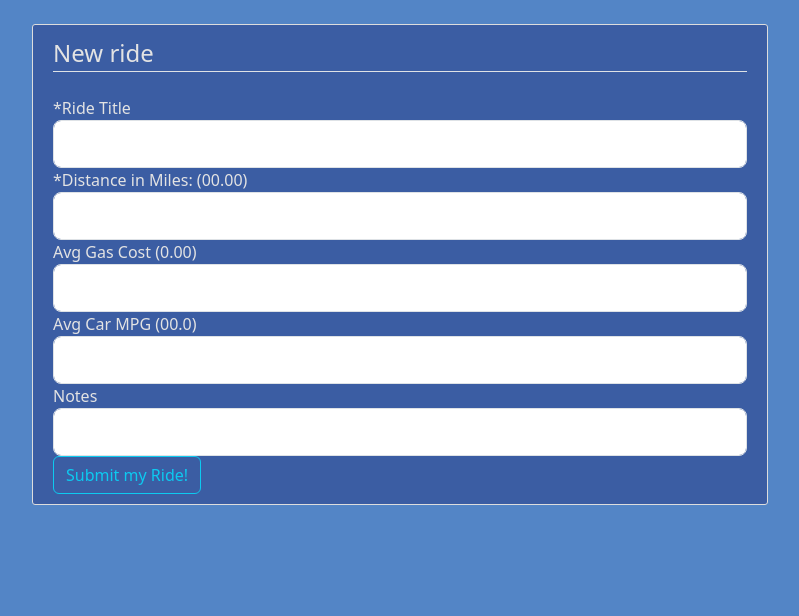
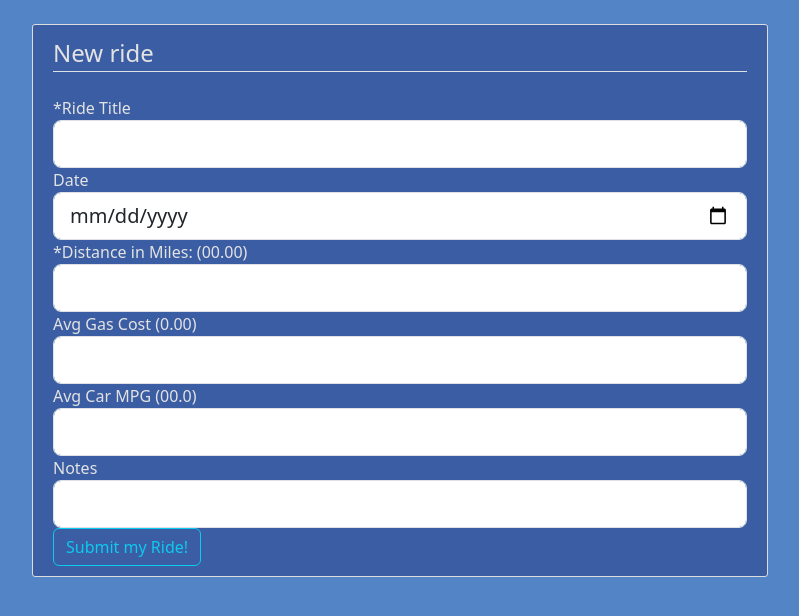
Before and after one commit to Teragram04/PedalPowered, a Flask app: page /logride in a window 1280 px wide. Shown: the part 56-672 px from the top of the page, without its empty margins (50-849 px from the left). Run offline with Flask 3, Linux system fonts and the light colour scheme; a user stored in the database is signed in; some libraries are stand-ins or nearby versions; some web fonts are replaced.

Commit message:
Change db to allow user to manually enter date

```diff
--- a/pedalpowered/forms.py
+++ b/pedalpowered/forms.py
@@ -1,6 +1,6 @@
 from flask_wtf import FlaskForm
 from flask_wtf.file import FileField, FileAllowed
-from wtforms import StringField, PasswordField, SubmitField, BooleanField, FloatField
+from wtforms import StringField, PasswordField, SubmitField, BooleanField, FloatField, DateField
 from wtforms.validators import DataRequired, Length, Email, EqualTo, ValidationError
 from pedalpowered.models import User
 from flask_login import current_user
@@ -73,6 +73,7 @@ class UpdateAcctForm(FlaskForm):
 class NewRideForm(FlaskForm):
     title = StringField('*Ride Title', validators=[DataRequired()])
     distance = FloatField('*Distance in Miles: (00.00)',validators=[DataRequired()])
+    ride_date = DateField('Date', validators=[DataRequired()], format= '%Y-%m-%d')
     gas_price = FloatField('Avg Gas Cost (0.00)')
     car_mpg = FloatField('Avg Car MPG (00.0)')
     comment = StringField('Notes')
--- a/pedalpowered/models.py
+++ b/pedalpowered/models.py
@@ -27,7 +27,8 @@ class User(db.Model, UserMixin):
 class rides(db.Model):
     #Columns for table
     id = db.Column(db.Integer, primary_key = True)
-    ride_date = db.Column(db.DateTime, nullable = False, default = lambda: datetime.now(timezone.utc))
+    ride_date = db.Column(db.DateTime, nullable = False)
+    #If you want time automatically added, use default = lambda: datetime.now(timezone.utc)
     title = db.Column(db.String, nullable = False)
     distance = db.Column(db.Float, nullable = False)
     gas_price = db.Column(db.Float, nullable = True)
--- a/pedalpowered/routes.py
+++ b/pedalpowered/routes.py
@@ -7,6 +7,7 @@ import secrets
 import os
 from PIL import Image
 from pedalpowered.stats_calculator import get_user_stats
+from datetime import datetime,timezone
 
 @app.route("/home")
 @login_required
@@ -19,7 +20,11 @@ def home():
 def logride():
     form = NewRideForm()
     if form.validate_on_submit():
-        new_ride = rides(title = form.title.data, distance = form.distance.data, gas_price = form.gas_price.data,
+        ride_datetime = datetime.combine(
+            form.ride_date.data,
+            datetime.now(timezone.utc).time()
+        )
+        new_ride = rides(title = form.title.data,ride_date=ride_datetime, distance = form.distance.data, gas_price = form.gas_price.data,
                          car_mpg = form.car_mpg.data, user_comment = form.comment.data, author = current_user)
         new_ride.calculate_money_saved()
         db.session.add(new_ride)
--- a/pedalpowered/templates/logride.html
+++ b/pedalpowered/templates/logride.html
@@ -26,6 +26,20 @@
                 {% endif %}
                 <!--DONE PRINTING ERRORS-->
             </div>
+
+            <!--Date-->
+            <div class="form-group">
+                {{ form.ride_date.label(class="form-control-label") }}
+                {% if form.ride_date.errors %}
+                    {{ form.ride_date(class="form-control form-control-lg is-invalid") }}
+                    <div class="invalid-feedback">
+                        {% for error in form.ride_date.errors %}
+                            <span>{{ error }}</span>
+                        {% endfor %}
+                    </div>
+                {% else %}
+                    {{ form.ride_date(class="form-control form-control-lg") }}
+                {% endif %}
 
             <!--Distance-->
             <div class="form-group">
```
Also changed, not shown: instance/site.db.
